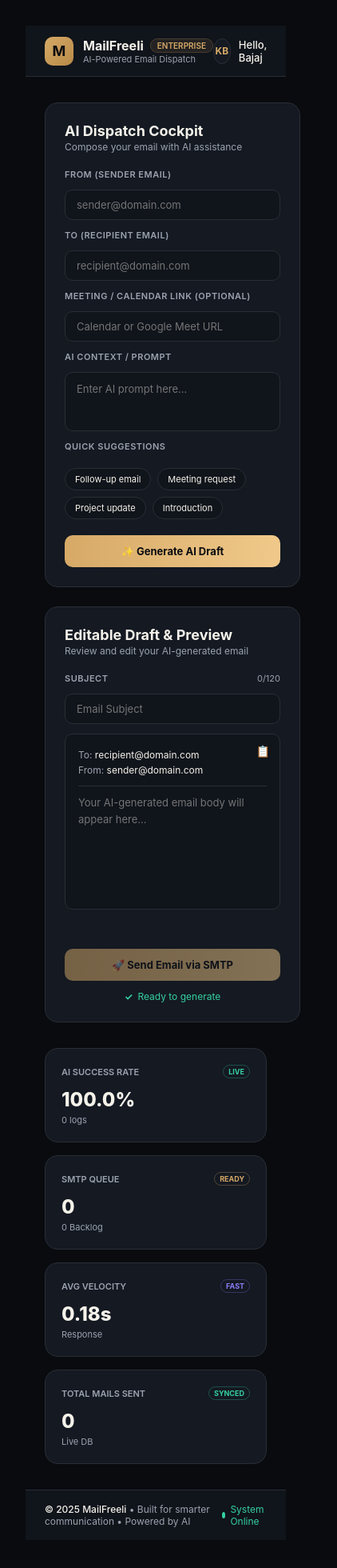
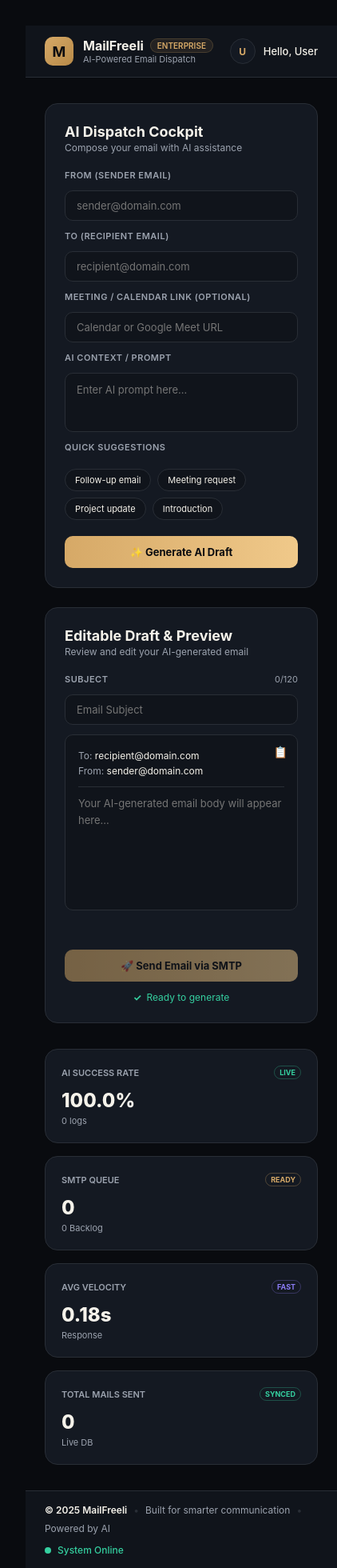
Before and after one commit to bajajkashyap40-coder/MailFreeli, a React (Vite) app in the folder client/: page / in a window 390 px wide. Shown: the top 1960 px of the page at 80% size, 422 px wide, since content can reach past the window. Built offline with nearby package versions, Linux system fonts and the light colour scheme; no server answers.

Commit message:
Fix UI responsiveness, custom scrollbars, mid-top alerts, and re-generation bug

```diff
--- a/client/src/App.jsx
+++ b/client/src/App.jsx
@@ -15,7 +15,7 @@
   const [generating, setGenerating] = useState(false);
   const [dispatching, setDispatching] = useState(false);
 
-  // Centered Alert State (Auto-dismisses in 3s)
+  // Mid-Top Alert State
   const [toast, setToast] = useState(null);
 
   const [stats, setStats] = useState({
@@ -61,6 +61,7 @@
       return;
     }
 
+    // Reset previous generated state to allow multiple generations
     setGenerating(true);
     setIsDispatched(false);
 
@@ -74,15 +75,15 @@
       const data = await response.json();
 
       if (response.ok) {
-        setSubject(data.subject);
-        setBody(data.body);
+        setSubject(data.subject || 'Follow-up from MailFreeli');
+        setBody(data.body || prompt);
         showToast('AI Draft generated successfully!', 'success');
         fetchStats();
       } else {
         showToast(`Error: ${data.error}`, 'error');
       }
     } catch (error) {
-      showToast('Failed to generate draft.', 'error');
+      showToast('Failed to generate draft. Please try again.', 'error');
     } finally {
       setGenerating(false);
     }
@@ -135,18 +136,24 @@
     <div style={styles.appContainer}>
       <style>{`
         * { box-sizing: border-box; margin: 0; padding: 0; }
-        body { background-color: #090B0F; font-family: system-ui, -apple-system, sans-serif; }
+        body { background-color: #090B0F; font-family: system-ui, -apple-system, sans-serif; overflow-x: hidden; }
         input:focus, textarea:focus { border-color: #D6A967 !important; outline: none; }
-        @keyframes popIn {
-          from { opacity: 0; transform: translate(-50%, -45%) scale(0.92); }
-          to { opacity: 1; transform: translate(-50%, -50%) scale(1); }
+
+        /* Dark Champagne Themed Scrollbar */
+        ::-webkit-scrollbar { width: 6px; height: 6px; }
+        ::-webkit-scrollbar-track { background: #10141B; }
+        ::-webkit-scrollbar-thumb { background: #292E36; border-radius: 4px; }
+        ::-webkit-scrollbar-thumb:hover { background: #D6A967; }
+
+        @keyframes dropDown {
+          from { opacity: 0; transform: translate(-50%, -20px); }
+          to { opacity: 1; transform: translate(-50%, 0); }
         }
       `}</style>
 
-      {/* CENTERED POPUP ALERT */}
+      {/* MID-TOP POPUP ALERT */}
       {toast && (
-        <div style={styles.alertBackdrop}>
-          <div style={styles.alertCard}>
+        <div style={styles.midTopAlert}>
           <div style={{
             ...styles.alertIcon,
             backgroundColor: toast.type === 'success' ? 'rgba(53, 208, 160, 0.15)' : 'rgba(239, 68, 68, 0.15)',
@@ -158,11 +165,11 @@
             {toast.message}
           </div>
         </div>
-        </div>
       )}
 
-      {/* HEADER */}
-      <header style={styles.header}>
+      {/* FULL-WIDTH HEADER */}
+      <header style={styles.fullHeader}>
+        <div style={styles.headerInner}>
           <div style={styles.logoGroup}>
             <div style={styles.logoBadge}>M</div>
             <div>
@@ -175,8 +182,9 @@
           </div>
 
           <div style={{ display: 'flex', alignItems: 'center', gap: '10px' }}>
-          <div style={styles.avatar}>KB</div>
-          <span style={{ fontSize: '13px', color: '#F5F2EA', fontWeight: '500' }}>Hello, Bajaj</span>
+            <div style={styles.avatar}>U</div>
+            <span style={{ fontSize: '13px', color: '#F5F2EA', fontWeight: '500' }}>Hello, User</span>
+          </div>
         </div>
       </header>
 
@@ -363,13 +371,19 @@
 
       </main>
 
-      {/* FOOTER */}
-      <footer style={styles.footer}>
-        <div>
-          <span style={{ color: '#F5F2EA', fontWeight: '500' }}>© 2025 MailFreeli</span> • Built for smarter communication • Powered by AI
+      {/* FULL-WIDTH FOOTER */}
+      <footer style={styles.fullFooter}>
+        <div style={styles.footerInner}>
+          <div style={{ display: 'flex', gap: '8px', flexWrap: 'wrap', alignItems: 'center' }}>
+            <span style={{ color: '#F5F2EA', fontWeight: '600' }}>© 2025 MailFreeli</span>
+            <span style={{ color: '#292E36' }}>•</span>
+            <span>Built for smarter communication</span>
+            <span style={{ color: '#292E36' }}>•</span>
+            <span>Powered by AI</span>
           </div>
-        <div style={{ color: '#35D0A0', display: 'flex', alignItems: 'center', gap: '6px' }}>
+          <div style={{ color: '#35D0A0', display: 'flex', alignItems: 'center', gap: '8px', fontWeight: '500' }}>
             <span style={{ width: '8px', height: '8px', borderRadius: '50%', backgroundColor: '#35D0A0', display: 'inline-block' }}></span> System Online
+          </div>
         </div>
       </footer>
     </div>
@@ -381,57 +395,55 @@
     backgroundColor: '#090B0F',
     color: '#F5F2EA',
     minHeight: '100vh',
+    width: '100vw',
     display: 'flex',
     flexDirection: 'column',
   },
-  alertBackdrop: {
+  midTopAlert: {
     position: 'fixed',
-    top: 0,
-    left: 0,
-    right: 0,
-    bottom: 0,
-    backgroundColor: 'rgba(0, 0, 0, 0.5)',
-    zIndex: 9999,
-    display: 'flex',
-    alignItems: 'center',
-    justifyContent: 'center',
-  },
-  alertCard: {
-    position: 'fixed',
-    top: '50%',
+    top: '80px',
     left: '50%',
-    animation: 'popIn 0.25s ease-out forwards',
+    animation: 'dropDown 0.25s ease-out forwards',
     backgroundColor: '#141922',
     border: '1px solid #292E36',
-    borderRadius: '16px',
-    padding: '16px 20px',
-    boxShadow: '0 20px 40px rgba(0,0,0,0.6)',
+    borderRadius: '14px',
+    padding: '12px 18px',
+    boxShadow: '0 12px 30px rgba(0,0,0,0.5)',
     display: 'flex',
     alignItems: 'center',
     gap: '12px',
+    zIndex: 9999,
     maxWidth: '380px',
     width: '90%',
   },
   alertIcon: {
-    width: '32px',
-    height: '32px',
-    borderRadius: '10px',
+    width: '28px',
+    height: '28px',
+    borderRadius: '8px',
     display: 'flex',
     alignItems: 'center',
     justifyContent: 'center',
     fontWeight: 'bold',
-    fontSize: '14px',
+    fontSize: '13px',
     flexShrink: 0,
   },
-  header: {
-    height: '64px',
+  fullHeader: {
+    width: '100%',
     borderBottom: '1px solid #292E36',
     backgroundColor: '#10141B',
+    position: 'sticky',
+    top: 0,
+    zIndex: 100,
+  },
+  headerInner: {
+    maxWidth: '1400px',
+    width: '100%',
+    margin: '0 auto',
     padding: '0 24px',
+    height: '64px',
     display: 'flex',
     alignItems: 'center',
     justifyContent: 'space-between',
-    sticky: 'top',
   },
   logoGroup: { display: 'flex', alignItems: 'center', gap: '12px' },
   logoBadge: {
@@ -470,7 +482,7 @@
     fontWeight: 'bold',
   },
   main: {
-    maxWidth: '1280px',
+    maxWidth: '1400px',
     width: '100%',
     margin: '0 auto',
     padding: '32px 24px',
@@ -606,12 +618,22 @@
   },
   kpiValue: { fontSize: '24px', fontWeight: '800', margin: '12px 0 4px 0', color: '#F5F2EA' },
   kpiSub: { fontSize: '11px', color: '#9CA3AF' },
-  footer: {
+  fullFooter: {
+    width: '100%',
     borderTop: '1px solid #292E36',
     backgroundColor: '#10141B',
+    marginTop: 'auto',
+  },
+  footerInner: {
+    maxWidth: '1400px',
+    width: '100%',
+    margin: '0 auto',
     padding: '16px 24px',
     display: 'flex',
     justify: 'space-between',
+    alignItems: 'center',
+    flexWrap: 'wrap',
+    gap: '12px',
     fontSize: '12px',
     color: '#9CA3AF',
   },
```
Lines whose indentation alone changed are shown as unchanged.
